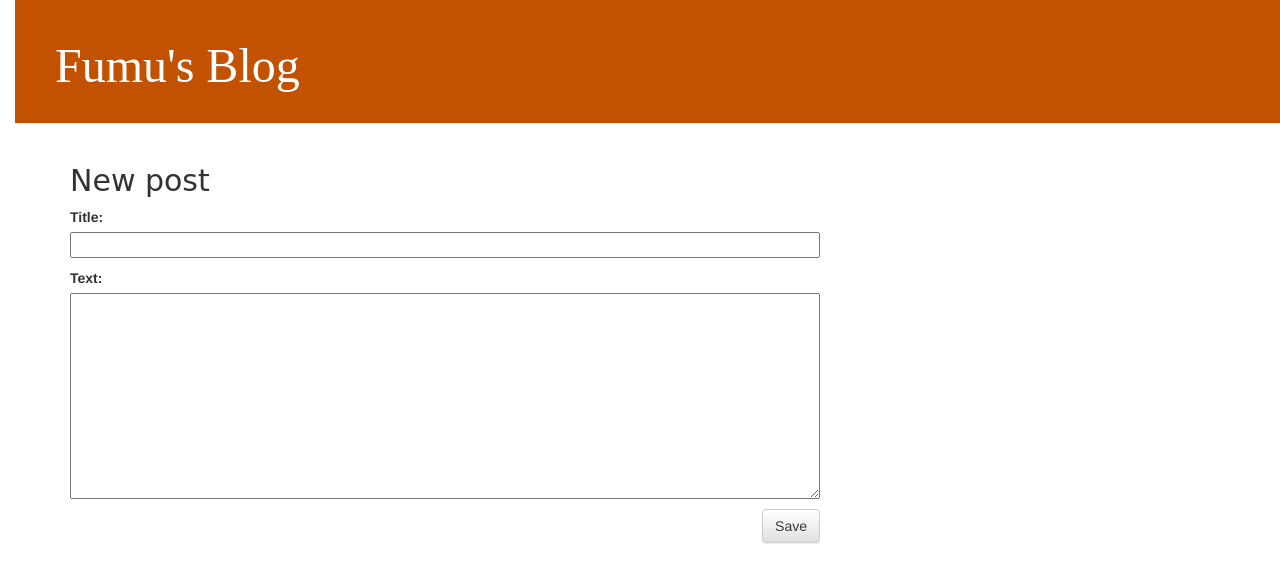
After one commit to purpledog0007/my-first-blog, a Django app: page /post/new/ in a window 1280 px wide. The commit adds this page. Shown: the top 583 px of the page. Run offline with Django 4.2, Linux system fonts and the light colour scheme; some libraries are stand-ins or nearby versions.

Commit message:
Added view and template for detailed blog post as well as CSS for the site.

```diff
--- /dev/null
+++ b/blog/forms.py
@@ -0,0 +1,8 @@
+from django import forms
+from .models import Post
+
+class PostForm(forms.ModelForm):
+
+    class Meta:
+        model = Post
+        fields = ('title','text',)
--- a/blog/static/css/blog.css
+++ b/blog/static/css/blog.css
@@ -1,6 +1,6 @@
 h1 a,h2 a{
     color:#C25100;
-    font-family: 'Lobster';
+    font-family: 'Kiwi Maru';
 }
 
 body{
@@ -24,7 +24,7 @@ body{
 }
 
 h1, h2, h3, h4 {
-    font-family: 'Lobster', cursive;
+    font-family: 'Kiwi Maru', cursive;
 }
 
 .date {
--- a/blog/templates/blog/base.html
+++ b/blog/templates/blog/base.html
@@ -9,6 +9,9 @@
     </head>
     <body>
         <div class="page-header">
+            {% if user.is_authenticated %}
+                <a href="{% url 'post_new' %}" class="top-menu"><span class="glyphicon glyphicon-plus"></span></a>
+            {% endif %}
             <h1><a href="/">Fumu's Blog</a></h1>
         </div>
         <div class="content container">
--- a/blog/templates/blog/post_detail.html
+++ b/blog/templates/blog/post_detail.html
@@ -7,6 +7,9 @@
                 {{ post.published_date }}
             </div>
         {% endif %}
+        {% if user.is_authenticated %}
+            <a class="btn btn-default" href="{% url 'post_edit' pk=post.pk %}"><span class="glyphicon glyphicon-pencil"></span></a>
+        {% endif %}
         <h2>{{ post.title }}</h2>
         <p>{{ post.text|linebreaksbr }}</p>
     </div>
--- /dev/null
+++ b/blog/templates/blog/post_edit.html
@@ -0,0 +1,9 @@
+{% extends 'blog/base.html' %}
+
+{% block content %}
+    <h2>New post</h2>
+    <form method="POST" class="post-form">{% csrf_token %}
+        {{ form.as_p }}
+        <button type="submit" class="save btn btn-default">Save</button>
+    </form>
+{% endblock %}
--- a/blog/urls.py
+++ b/blog/urls.py
@@ -4,4 +4,6 @@ from .import views
 urlpatterns = [
     path('',views.post_list, name='post_list'),
     path('post/<int:pk>/', views.post_detail, name='post_detail'),
+    path('post/new/', views.post_new, name='post_new'),
+    path('post/<int:pk>/edit/', views.post_edit, name='post_edit'),
 ]
--- a/blog/views.py
+++ b/blog/views.py
@@ -1,6 +1,8 @@
 from django.shortcuts import render,get_object_or_404
 from django.utils import timezone
 from .models import Post
+from .forms import PostForm
+from django.shortcuts import redirect
 
 def post_list(request):
     posts = Post.objects.filter(published_date__lte=timezone.now()).order_by('published_date')
@@ -9,3 +11,30 @@ def post_list(request):
 def post_detail(request, pk):
     post = get_object_or_404(Post, pk=pk)
     return render(request,'blog/post_detail.html', {'post':post})
+
+def post_new(request):
+    if request.method == "POST":
+        form = PostForm(request.POST)
+        if form.is_valid():
+            post = form.save(commit=False)
+            post.author = request.user
+            post.published_date = timezone.now()
+            post.save()
+            return redirect('post_detail', pk=post.pk)
+    else:
+        form = PostForm()
+    return render(request, 'blog/post_edit.html', {'form': form})
+
+def post_edit(request, pk):
+    post = get_object_or_404(Post, pk=pk)
+    if request.method == "POST":
+        form = PostForm(request.POST, instance=post)
+        if form.is_valid():
+            post = form.save(commit=False)
+            post.author = request.user
+            post.published_date = timezone.now()
+            post.save()
+            return redirect('post_detail', pk=post.pk)
+    else:
+        form = PostForm(instance=post)
+    return render(request, 'blog/post_edit.html', {'form': form})
```
